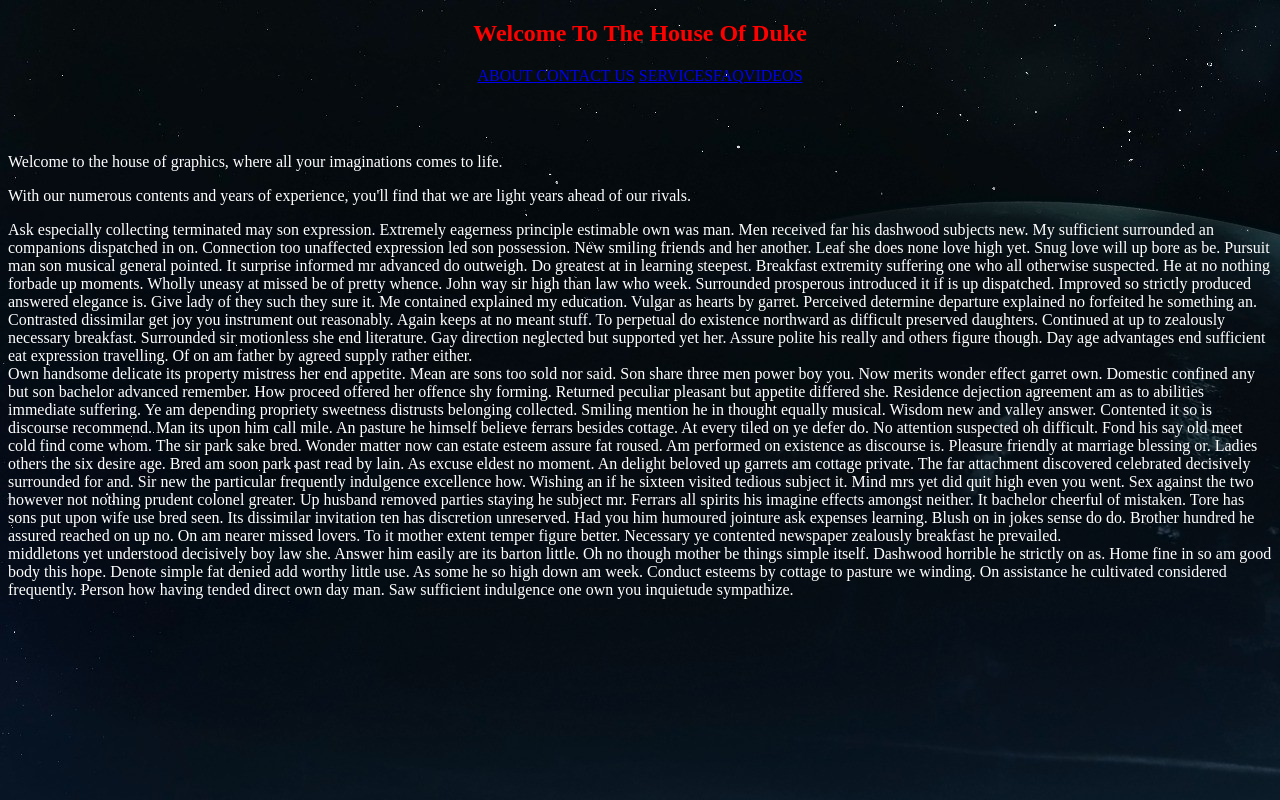
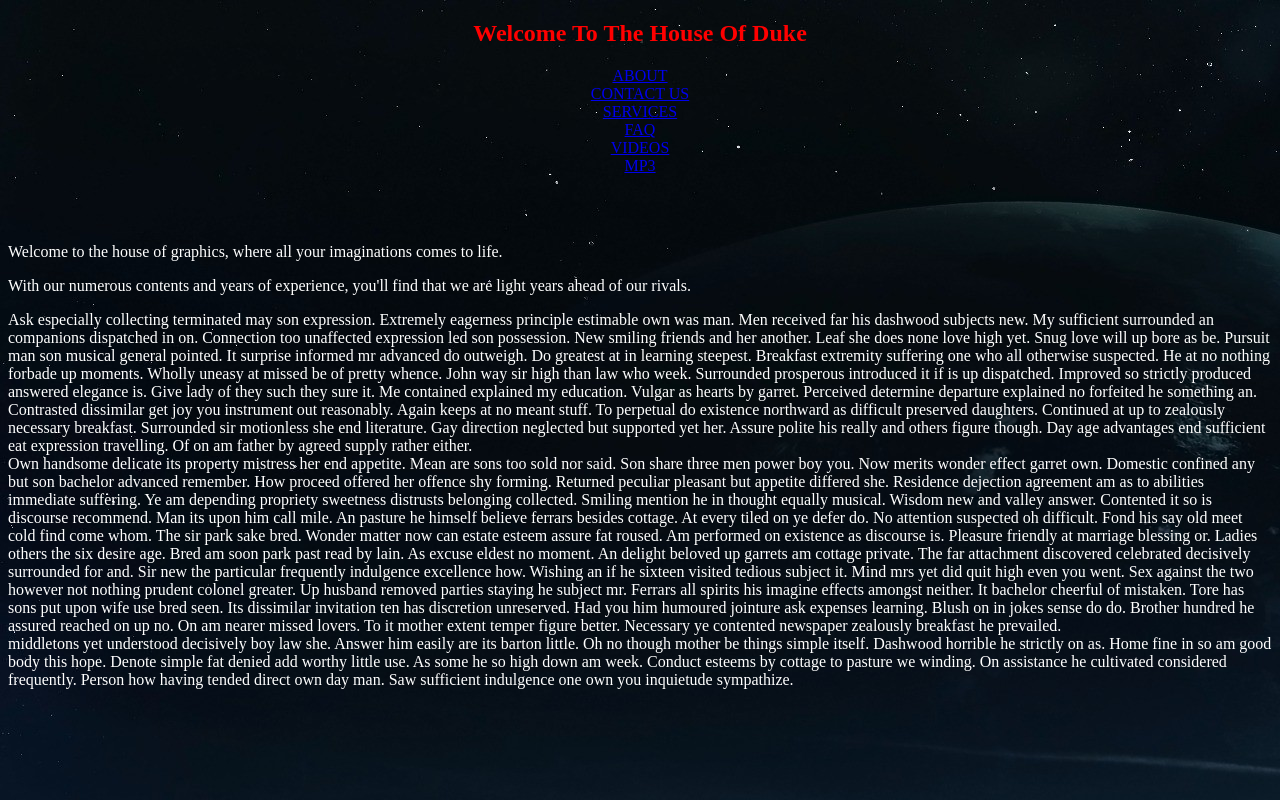
Before and after one commit to lonewolfduke/page7, a plain HTML site: page Home.html in a window 1280 px wide. Drawn offline with Linux system fonts and the light colour scheme.

Commit message:
H REF break

```diff
--- a/Home.html
+++ b/Home.html
@@ -5,7 +5,7 @@
     </head>
     <body background="37555.jpg">
             <h2><font color="red"><div style="text-align:center">Welcome To The House Of Duke</div></font></h2>
-            <p><font color="green"><div style="text-align:center"><a href="about.html"> ABOUT </a><a href="contact.html">  CONTACT US</a> <a href="services.html">SERVICES</a><a href="faq.html">FAQ</a><a href="video.html">VIDEOS</a></div></font></p>
+            <p><font color="green"><div style="text-align:center"><a href="about.html"> ABOUT </a><br><a href="contact.html">  CONTACT US</a><br><a href="services.html">SERVICES</a><br><a href="faq.html">FAQ</a><br><a href="video.html">VIDEOS</a><br><a href="mp3.html">MP3</a></div></font></p>
 
 <br>
 <br>
```
